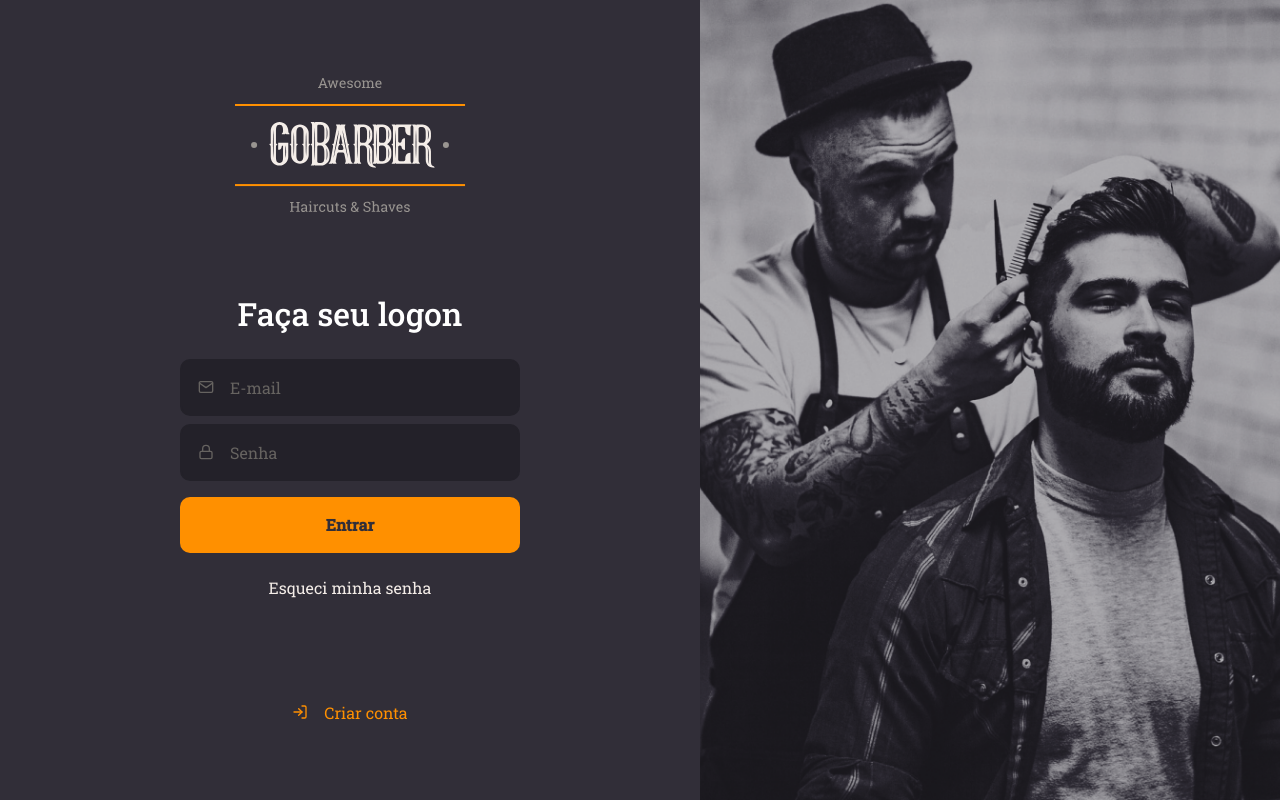
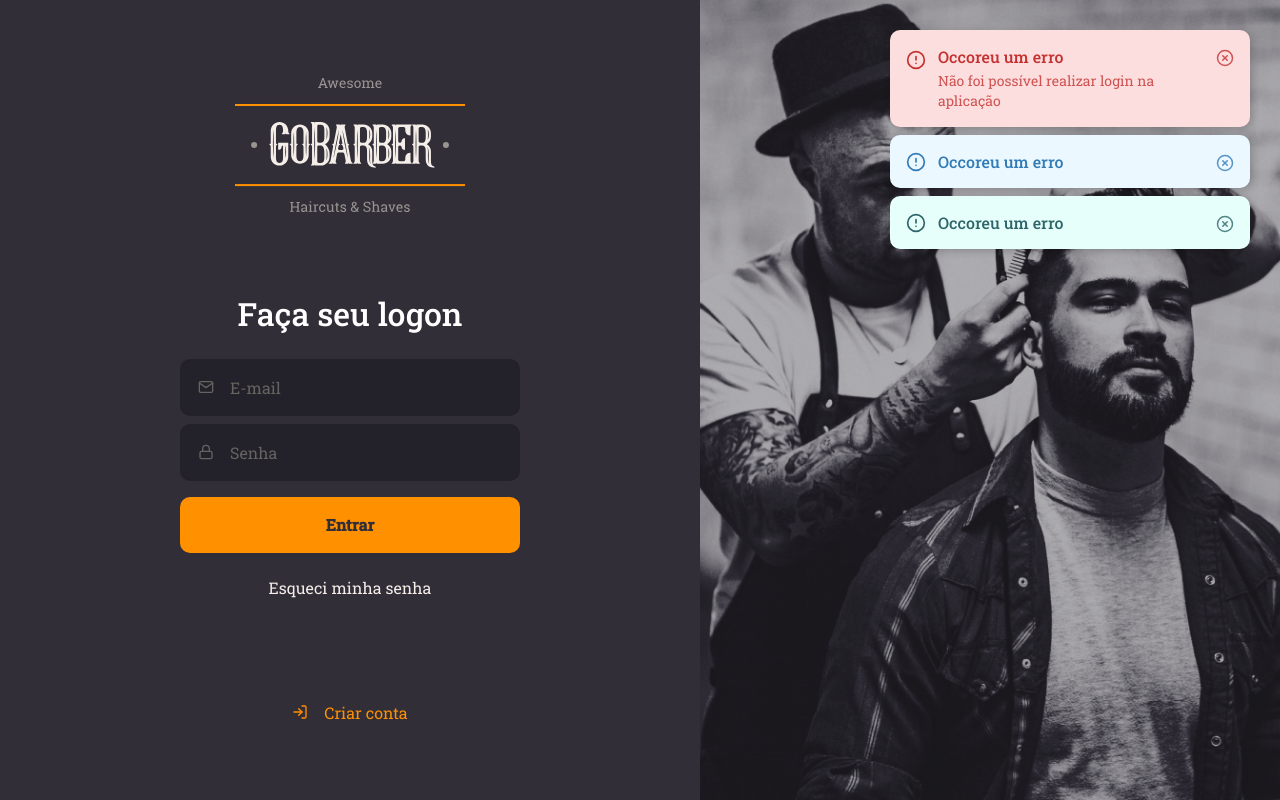
Before and after one commit to tales-garcia/gobarber-frontend, a React (Create React App) app: page / in a window 1280 px wide. Built offline with nearby package versions, Linux system fonts and the light colour scheme.

Commit message:
feat(toasts): add toasts container to app

```diff
--- a/src/App.tsx
+++ b/src/App.tsx
@@ -1,4 +1,5 @@
 import React from 'react';
+import ToastContainer from './components/ToastContainer';
 import { AuthProvider } from './contexts/auth';
 import SignIn from './pages/SignIn';
 import GlobalStyle from './styles/global';
@@ -9,6 +10,9 @@ function App() {
       <AuthProvider>
         <SignIn />
       </AuthProvider>
+
+      <ToastContainer />
+
       <GlobalStyle />
     </>
   );
```
